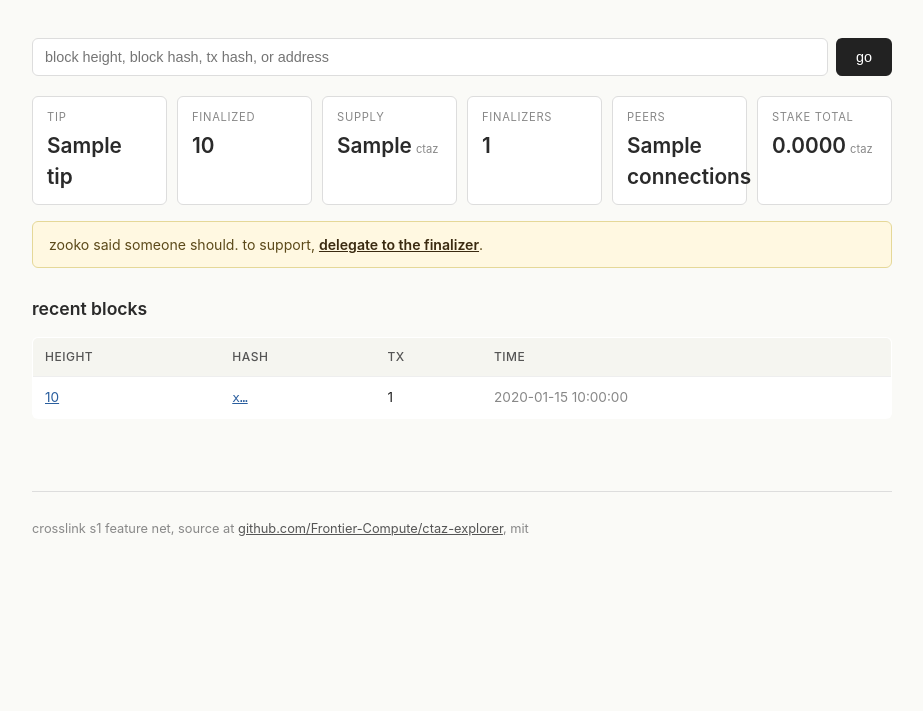
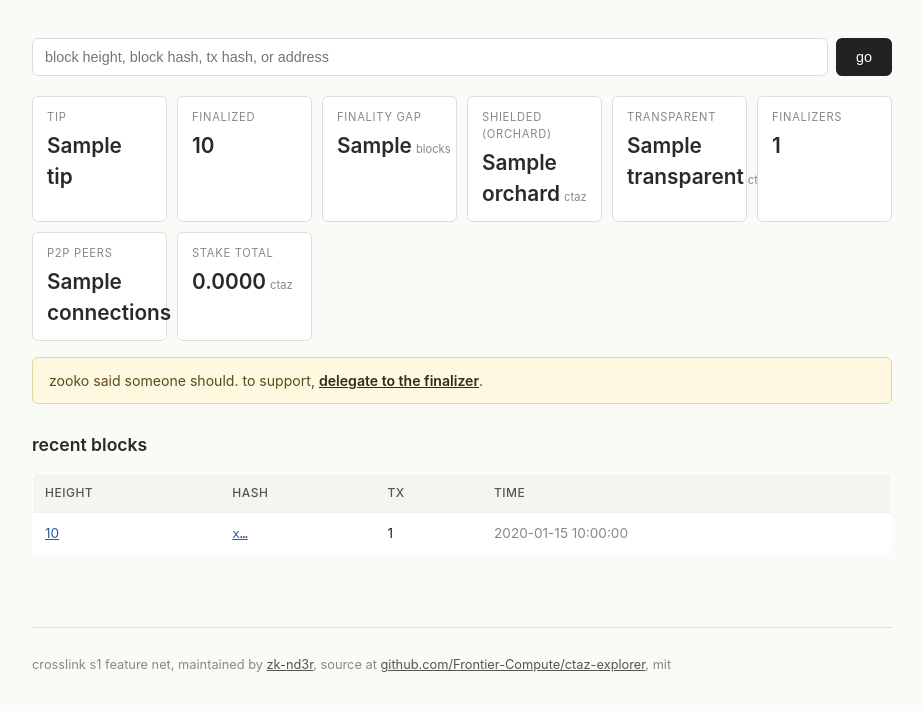
Before and after one commit to Frontier-Compute/ctaz-explorer, a FastAPI app: template templates/home.html in a window 1280 px wide. Shown: the part 64-775 px from the top of the page, without its empty margins (178-1101 px from the left). Run offline with FastAPI, Linux system fonts and the light colour scheme; the template is opened without the code that fills it: most values are stand-ins (such as "Sample title", 1, 10 or a date in 2020).

Commit message:
polish: finality gap, orchard+transparent split, humanized ts, p2p peer label, zk-nd3r attribution, privacy section, env-var rpc url

```diff
--- a/main.py
+++ b/main.py
@@ -11,6 +11,18 @@ app.mount('/static', StaticFiles(directory='static'), name='static')
 rpc = ZebradRPC()
 
 OPERATOR_FINALIZER_PUBKEY = '646ae0e999d5c1d0f69bce3aaf5f5a71537bbc964c270a88f772592d79e14061'
+
+
+def humanize_ts(ts):
+    try:
+        import time
+        delta = int(time.time()) - int(ts)
+        if delta < 60: return f'{delta}s ago'
+        if delta < 3600: return f'{delta // 60}m ago'
+        if delta < 86400: return f'{delta // 3600}h ago'
+        return f'{delta // 86400}d ago'
+    except Exception:
+        return str(ts)
 
 
 def zats_to_ctaz(zats):
@@ -28,6 +40,7 @@ def short_hash(h, n=16):
 
 templates.env.filters['ctaz'] = zats_to_ctaz
 templates.env.filters['short'] = short_hash
+templates.env.filters['ago'] = humanize_ts
 templates.env.globals['operator_pubkey'] = OPERATOR_FINALIZER_PUBKEY
 
 
@@ -78,6 +91,11 @@ async def home(request: Request):
     recent_raw = await asyncio.gather(*[fetch_recent_block(h) for h in range(max(0, tip - 9), tip + 1)])
     recent = [b for b in recent_raw if b is not None]
     total_vp = sum(int(m.get('voting_power', 0)) for m in roster)
+    pools = {p['id']: p for p in chaininfo.get('valuePools', [])}
+    orchard = pools.get('orchard', {}).get('chainValue', 0)
+    transparent = pools.get('transparent', {}).get('chainValue', 0)
+    finalized_height = final_hh.get('height') if final_hh and isinstance(final_hh, dict) else None
+    finality_gap = (tip - finalized_height) if finalized_height is not None else None
     return templates.TemplateResponse(request, 'home.html', {
         'request': request,
         'tip': tip,
@@ -86,6 +104,10 @@ async def home(request: Request):
         'roster': roster,
         'total_vp': total_vp,
         'finalized': final_hh,
+        'finalized_height': finalized_height,
+        'finality_gap': finality_gap,
+        'orchard': orchard,
+        'transparent': transparent,
         'recent': list(reversed(recent)),
     })
 
--- a/templates/base.html
+++ b/templates/base.html
@@ -23,7 +23,7 @@
 {% block content %}{% endblock %}
 </main>
 <footer>
-<p>crosslink s1 feature net, source at <a href='https://github.com/Frontier-Compute/ctaz-explorer'>github.com/Frontier-Compute/ctaz-explorer</a>, mit</p>
+<p>crosslink s1 feature net, maintained by <a href='https://github.com/Zk-nd3r'>zk-nd3r</a>, source at <a href='https://github.com/Frontier-Compute/ctaz-explorer'>github.com/Frontier-Compute/ctaz-explorer</a>, mit</p>
 </footer>
 </body>
 </html>
--- a/templates/home.html
+++ b/templates/home.html
@@ -3,10 +3,12 @@
 {% block content %}
 <section class='stats'>
   <div class='stat'><div class='label'>tip</div><div class='value'>{{ tip }}</div></div>
-  <div class='stat'><div class='label'>finalized</div><div class='value'>{% if finalized and finalized.height is defined %}{{ finalized.height }}{% else %}—{% endif %}</div></div>
-  <div class='stat'><div class='label'>supply</div><div class='value'>{{ chaininfo.chainSupply.chainValue }}<span class='unit'>ctaz</span></div></div>
+  <div class='stat'><div class='label'>finalized</div><div class='value'>{% if finalized_height is not none %}{{ finalized_height }}{% else %}—{% endif %}</div></div>
+  <div class='stat'><div class='label'>finality gap</div><div class='value'>{% if finality_gap is not none %}{{ finality_gap }}{% else %}—{% endif %}<span class='unit'>blocks</span></div></div>
+  <div class='stat'><div class='label'>shielded (orchard)</div><div class='value'>{{ orchard }}<span class='unit'>ctaz</span></div></div>
+  <div class='stat'><div class='label'>transparent</div><div class='value'>{{ transparent }}<span class='unit'>ctaz</span></div></div>
   <div class='stat'><div class='label'>finalizers</div><div class='value'>{{ roster | length }}</div></div>
-  <div class='stat'><div class='label'>peers</div><div class='value'>{{ connections }}</div></div>
+  <div class='stat'><div class='label'>p2p peers</div><div class='value'>{{ connections }}</div></div>
   <div class='stat'><div class='label'>stake total</div><div class='value'>{{ total_vp | ctaz }}<span class='unit'>ctaz</span></div></div>
 </section>
 
@@ -23,7 +25,7 @@
 <td><a href='/block/{{ b.height }}'>{{ b.height }}</a></td>
 <td class='hash'><a href='/block/{{ b.hash }}'>{{ b.hash | short }}</a></td>
 <td>{{ b.tx_count }}</td>
-<td class='muted'>{{ b.time }}</td>
+<td class='muted'>{{ b.time | ago }}</td>
 </tr>
 {% endfor %}
 </tbody>
--- a/templates/stake.html
+++ b/templates/stake.html
@@ -3,7 +3,7 @@
 {% block content %}
 <h2>support</h2>
 
-<p>open source explorer, runs on a small vps behind cloudflared, no ads, no analytics, no api keys, no rate limits, maintained by zk-nd3r.</p>
+<p>open source explorer, runs on a small vps, no ads, no analytics, no api keys, no rate limits, maintained by zk-nd3r.</p>
 
 <p>per zooko in the crosslink s1 signal group, explorer operators run a finalizer and ask the protocol guardians for delegated stake as a funding model. that is the plan.</p>
 
@@ -20,6 +20,9 @@
 <dd>{{ our_stake | ctaz }} ctaz</dd>
 </div>
 
+<h3>privacy</h3>
+<p>no access logs, no cookies, no analytics, no cross origin beacons. nginx serves this page with access_log off and a strict csp that only allows self origin. the only thing that leaves this box to cloudflare infrastructure is certbot's acme renewals.</p>
+
 <h3>operator notes</h3>
 <ul>
 <li>explorer stays up or the health endpoint is honest about why</li>
```
Also changed, not shown: rpc.py (+10 -9 lines), README.md.
